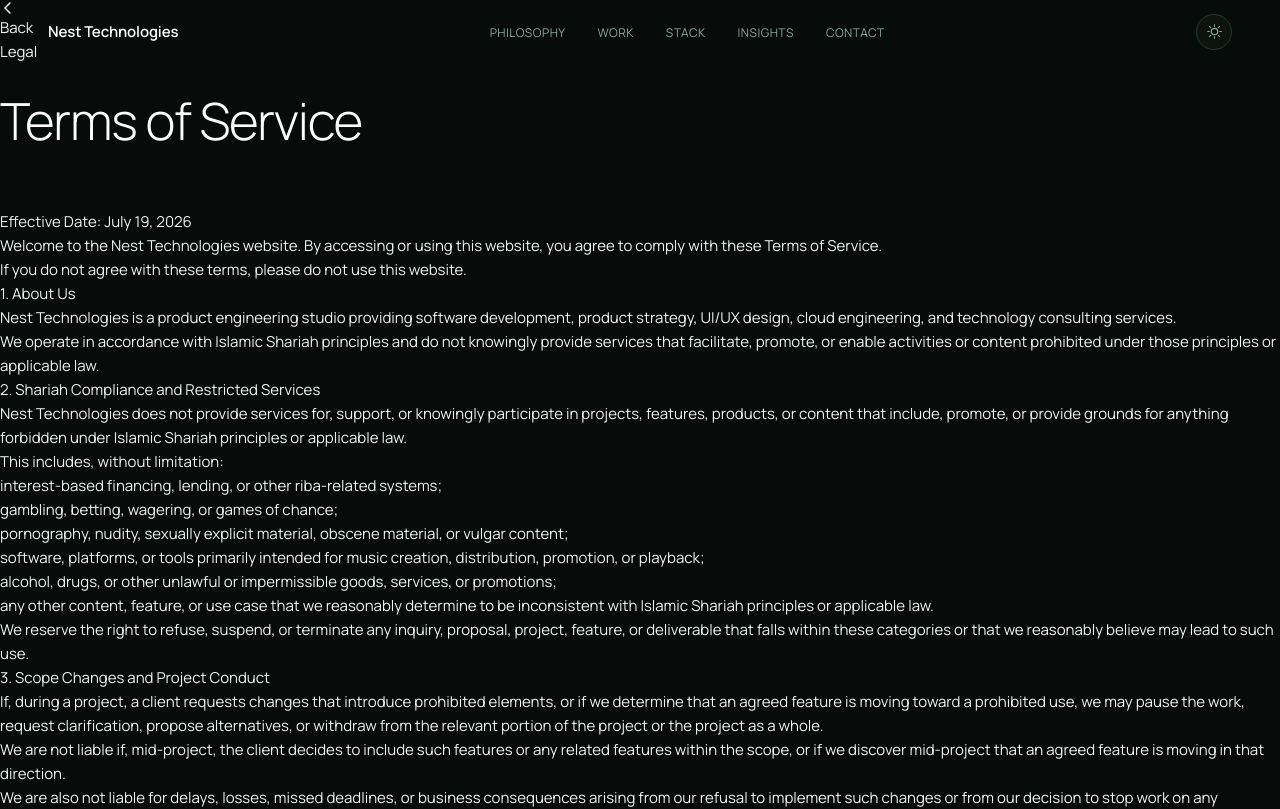
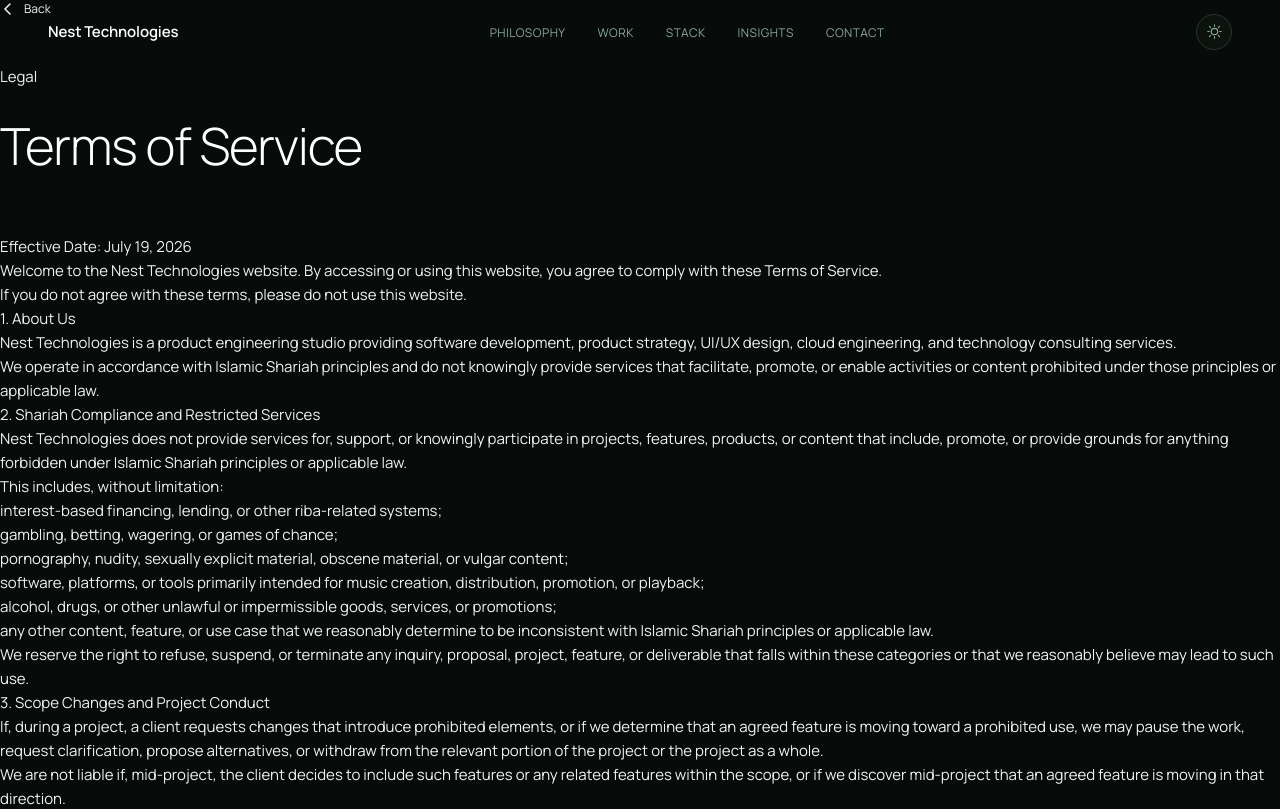
Before and after one commit to Maazkhalid47/Nest-tech-website, a Next.js app: page /terms in a window 1280 px wide. Shown: the top 809 px of the page. Built offline with nearby package versions, Linux system fonts and the light colour scheme; a web font is replaced by a local one.

Commit message:
added tailwindcss in it

```diff
--- a/components/BackLink.tsx
+++ b/components/BackLink.tsx
@@ -2,8 +2,17 @@
 
 export default function BackLink({ href = "/" }: { href?: string }) {
   return (
-    <Link className="page-back" href={href}>
-      <svg width="16" height="16" viewBox="0 0 16 16" fill="none">
+    <Link
+      className="group mb-12 inline-flex cursor-pointer items-center gap-2 text-xs text-gray-500 no-underline transition-colors duration-200 hover:text-white"
+      href={href}
+    >
+      <svg
+        className="transition-transform duration-200 group-hover:-translate-x-[3px]"
+        width="16"
+        height="16"
+        viewBox="0 0 16 16"
+        fill="none"
+      >
         <path
           d="M10 3L5 8L10 13"
           stroke="currentColor"
```
